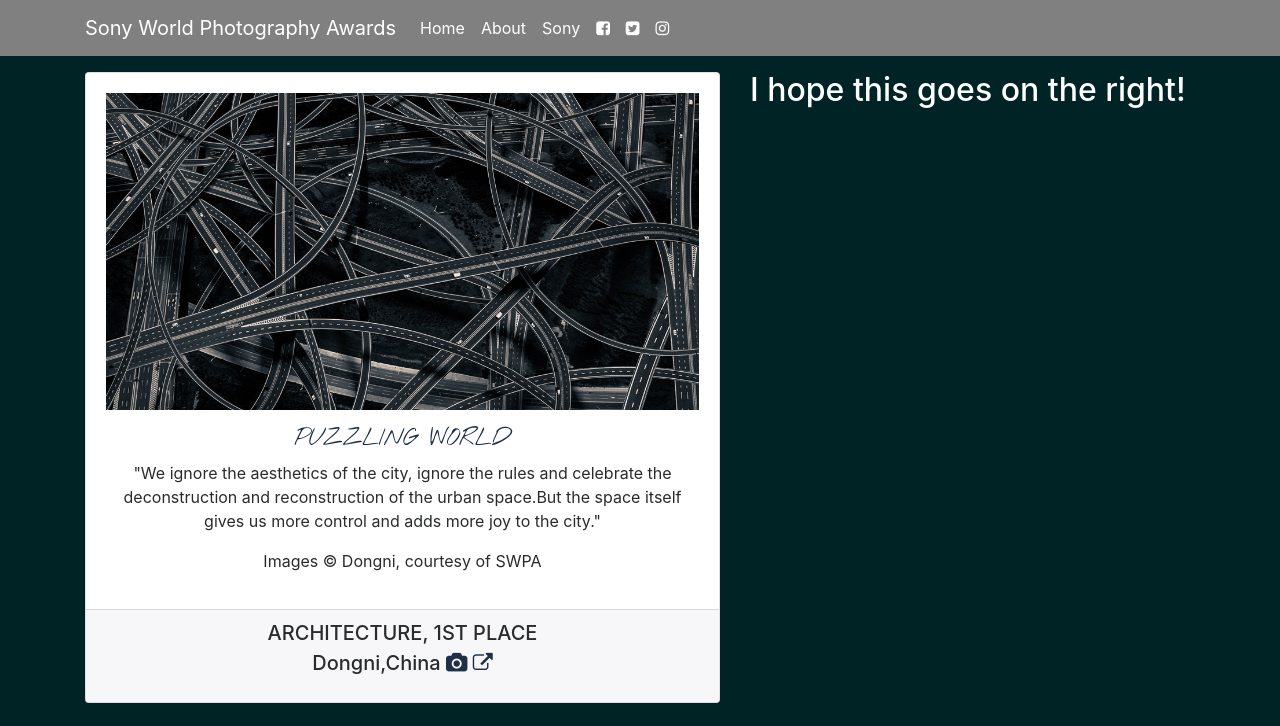
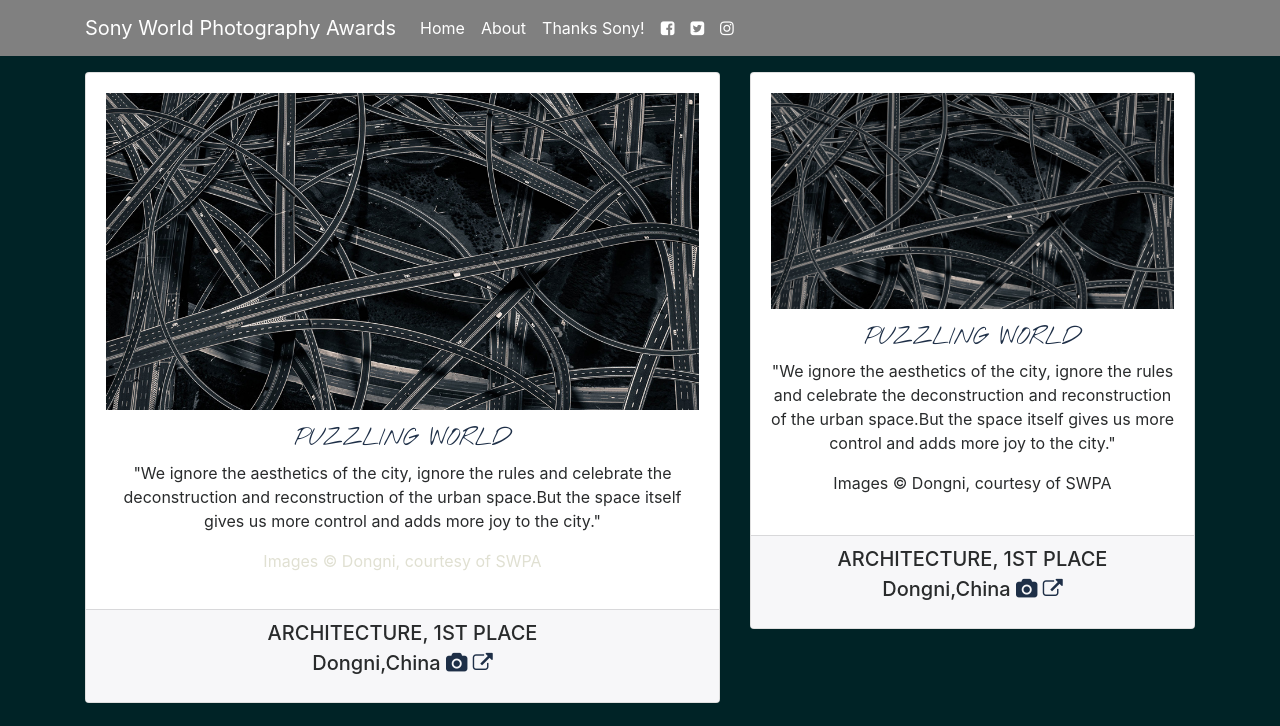
Before and after one commit to peterbubham/peterbubham.github.io, a plain HTML site: page about.html in a window 1280 px wide. Shown: the top 726 px of the page. Drawn offline with nearby package versions, Linux system fonts and the light colour scheme; a web font is replaced by a local one.

Commit message:
Add files via upload

```diff
--- a/about.html
+++ b/about.html
@@ -23,7 +23,7 @@
 					</li>
 					<li class="nav-item">
 						<a href="#" class="nav-link">
-						Sony</a>
+						Thanks Sony!</a>
 					</li>
 					<li>
 						<a href="#" class="nav-link">
@@ -52,7 +52,7 @@
 							<p> </p>
 							<h4 class="bridges-title">PUZZLING WORLD</h4>
 							<p>"We ignore the aesthetics of the city, ignore the rules and celebrate the deconstruction and reconstruction of the urban space.But the space itself gives us more control and adds more joy to the city."</p>
-							<p>Images © Dongni, courtesy of SWPA</p>
+							<p class=copyright>Images © Dongni, courtesy of SWPA</p>
 						</div>
 						<div class="card-footer">
 							<h5> ARCHITECTURE, 1ST PLACE<h5>
@@ -74,7 +74,7 @@
 							<p> </p>
 							<h4 class="animal-title">African Wildlife at Night</h4>
 							<p>"Hyenas greatly outnumber the lions and are the dominant predators in Liuwa Plain." </p>
-							<p>Images © William Burrard-Lucas, courtesy of SWPA</p>
+							<p class=copyright>Images © William Burrard-Lucas, courtesy of SWPA</p>
 						</div>
 						<div class="card-footer">
 							<h5> NATURAL WORLD, 1ST PLACE</h5>
@@ -97,7 +97,7 @@
 							<p> </p>
 							<h4 class="landscape-title">Whiteout</h4>
 							<p>“There is a peculiar transformation of nature when winter comes, when snow and ice start to dominate the landscape and when humans and animals have to deal with the extreme weather.The series investigates this struggle against disappearance. The struggle against a whiteout.”</p>
-							<p>Images © Frederik Buyckx, courtesy of SWPA</p>
+							<p class=copyright>Images © Frederik Buyckx, courtesy of SWPA</p>
 						</div>
 						<div class="card-footer">
 							<h5> LANDSCAPE, 1ST PLACE</h5>
@@ -127,7 +127,27 @@
 					</div>
 				</div>
 				<div class="col-md-5">
-					<h2>I hope this goes on the right!</h2>
+					<div class="card text-center">
+						<div class="card-block mb-1">
+							<img class="bridges-pic" src="img/bridges.jpg">
+							<p> </p>
+							<h4 class="bridges-title">PUZZLING WORLD</h4>
+							<p>"We ignore the aesthetics of the city, ignore the rules and celebrate the deconstruction and reconstruction of the urban space.But the space itself gives us more control and adds more joy to the city."</p>
+							<p>Images © Dongni, courtesy of SWPA</p>
+						</div>
+						<div class="card-footer">
+							<h5> ARCHITECTURE, 1ST PLACE<h5>
+								<p>
+									Dongni,China
+									<a href="https://www.worldphoto.org/sony-world-photography-awards/winners-galleries/2017/professional/shortlisted/architecture/1st-place" target="_blank">
+										<i class="fa fa-camera fa-0.5x camera"></i>
+									</a>
+									<a href="https://www.theguardian.com/artanddesign/gallery/2017/apr/21/winners-sony-world-photography-awards-2017-in-pictures" target="_blank">
+										<i class="fa fa-external-link fa-0.5x external"></i>
+									</a>
+								</p>
+						</div>
+					</div>
 				</div>
 
 
--- a/css/style.css
+++ b/css/style.css
@@ -60,3 +60,7 @@ h2{
 .lead{
 	color:white;
 }
+
+.copyright{
+	color:#e0e0d2;
+}
```
